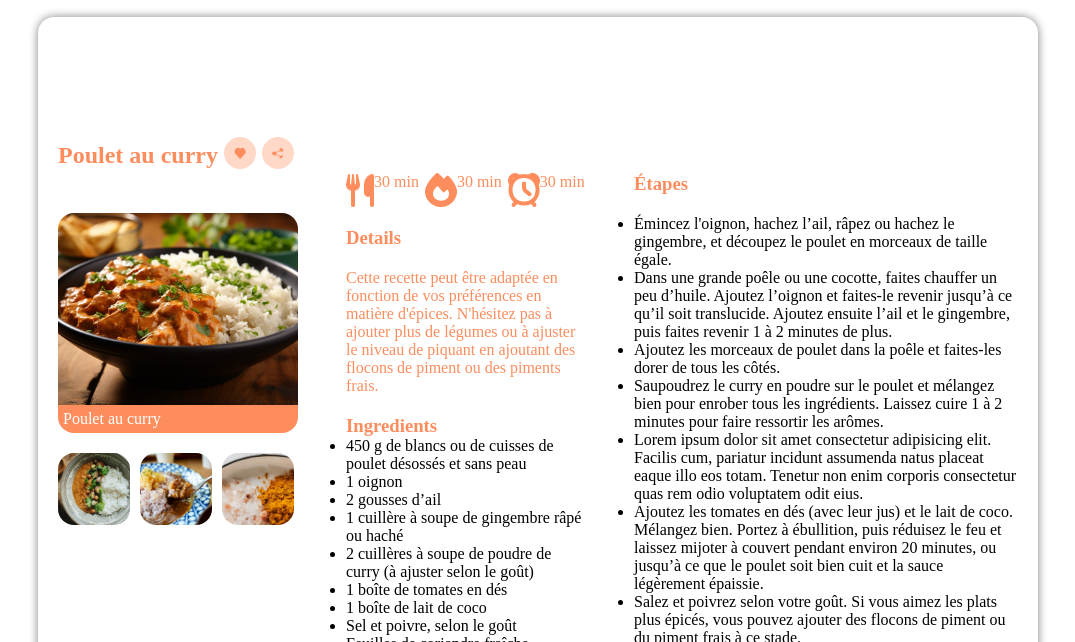
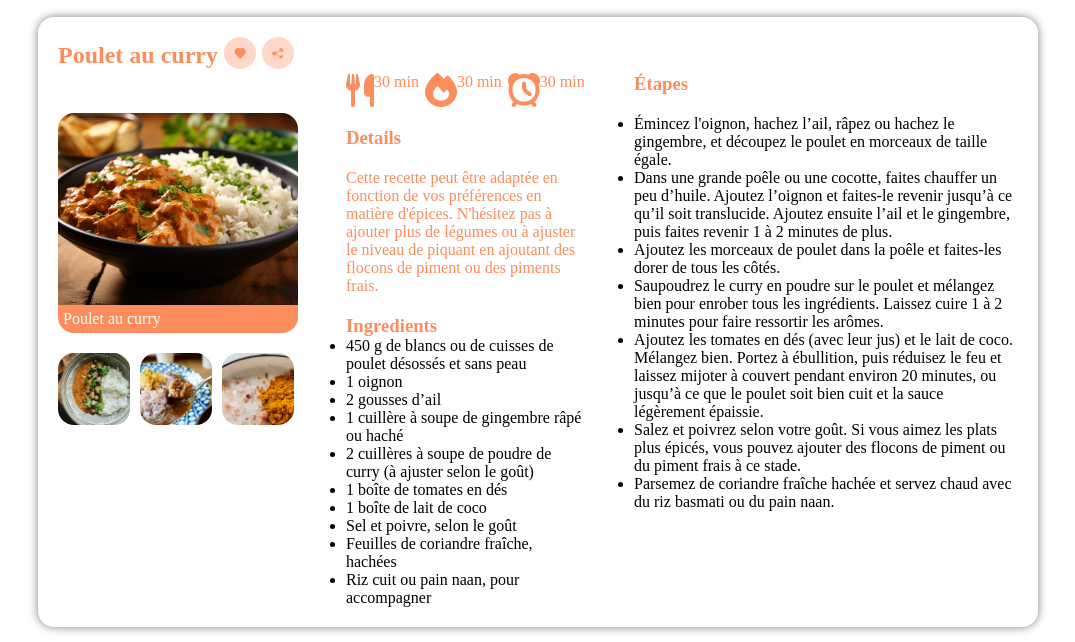
Before and after one commit to xXRakunXx0/TiChef, a plain HTML site: page index.html in a window 1280 px wide. Shown: the part 158-800 px from the top of the page, without its empty margins (102-1177 px from the left). Drawn offline with Linux system fonts and the light colour scheme.

Commit message:
BientotFni2

```diff
--- a/index.html
+++ b/index.html
@@ -26,7 +26,7 @@
     <main>
         <h1 class="Orenge textCenter top20">Toutes vos recettes en un clic !</h1>
         <section class="Shadow container padding20 top20">
-            <div class="flex Gap alignCenter w30 top100">
+            <div class="flex Gap alignCenter w30">
                 <h2 class="Orenge">Poulet au curry</h2>
                 <a href=""><img src="asset/like.png" alt="" class="rond"></a>
                 <a href=""><img src="asset/share.png" alt="" class="rond"></a>
@@ -95,9 +95,6 @@
                         <li>Ajoutez les morceaux de poulet dans la poêle et faites-les dorer de tous les côtés.</li>
                         <li>Saupoudrez le curry en poudre sur le poulet et mélangez bien pour enrober tous les
                             ingrédients. Laissez cuire 1 à 2 minutes pour faire ressortir les arômes.</li>
-                        <li>Lorem ipsum dolor sit amet consectetur adipisicing elit. Facilis cum, pariatur incidunt
-                            assumenda natus placeat eaque illo eos totam. Tenetur non enim corporis consectetur quas rem
-                            odio voluptatem odit eius.</li>
                         <li>Ajoutez les tomates en dés (avec leur jus) et le lait de coco. Mélangez bien. Portez à
                             ébullition, puis réduisez le feu et laissez mijoter à couvert pendant environ 20 minutes, ou
                             jusqu’à ce que le poulet soit bien cuit et la sauce légèrement épaissie.</li>
```
